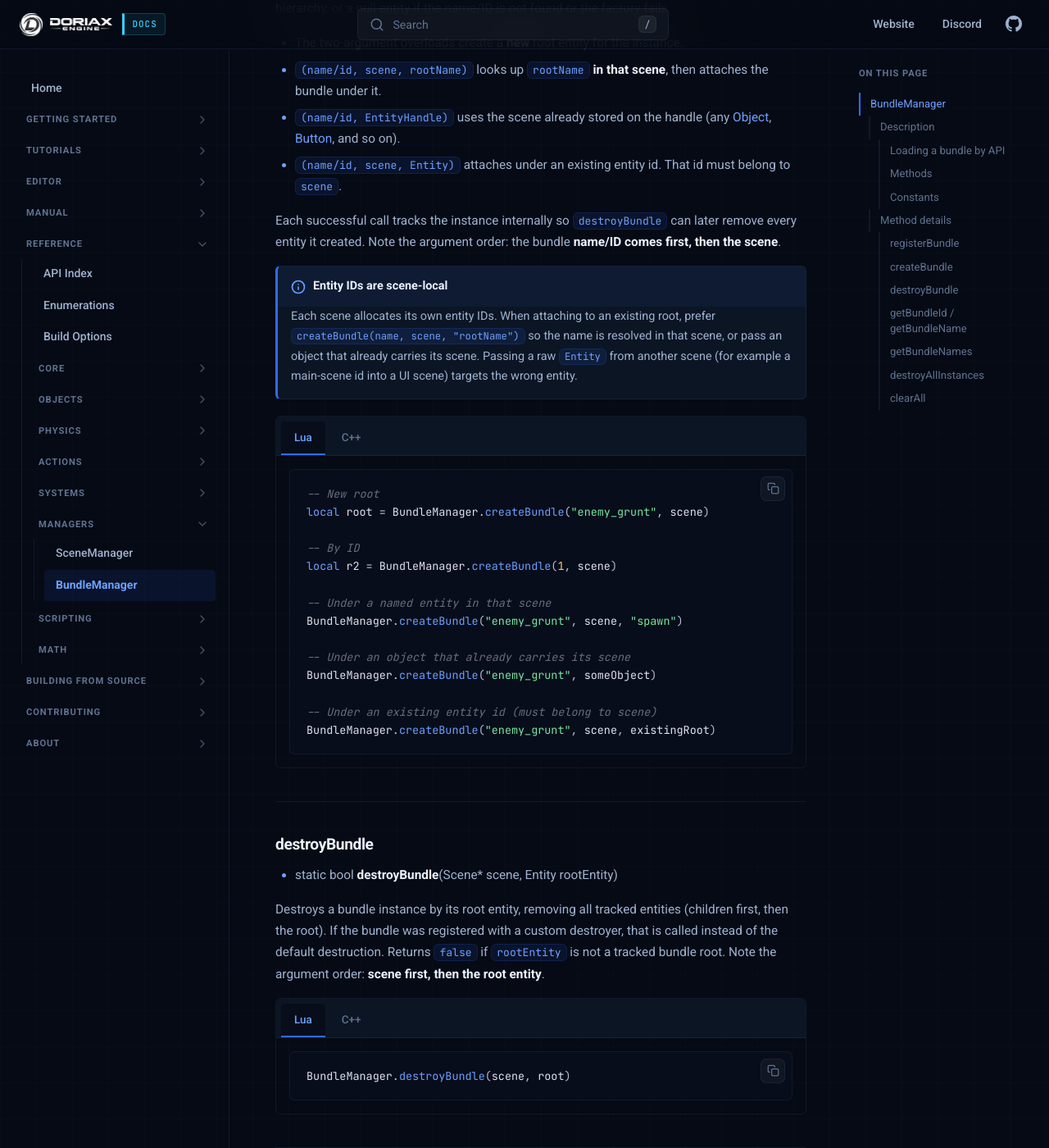
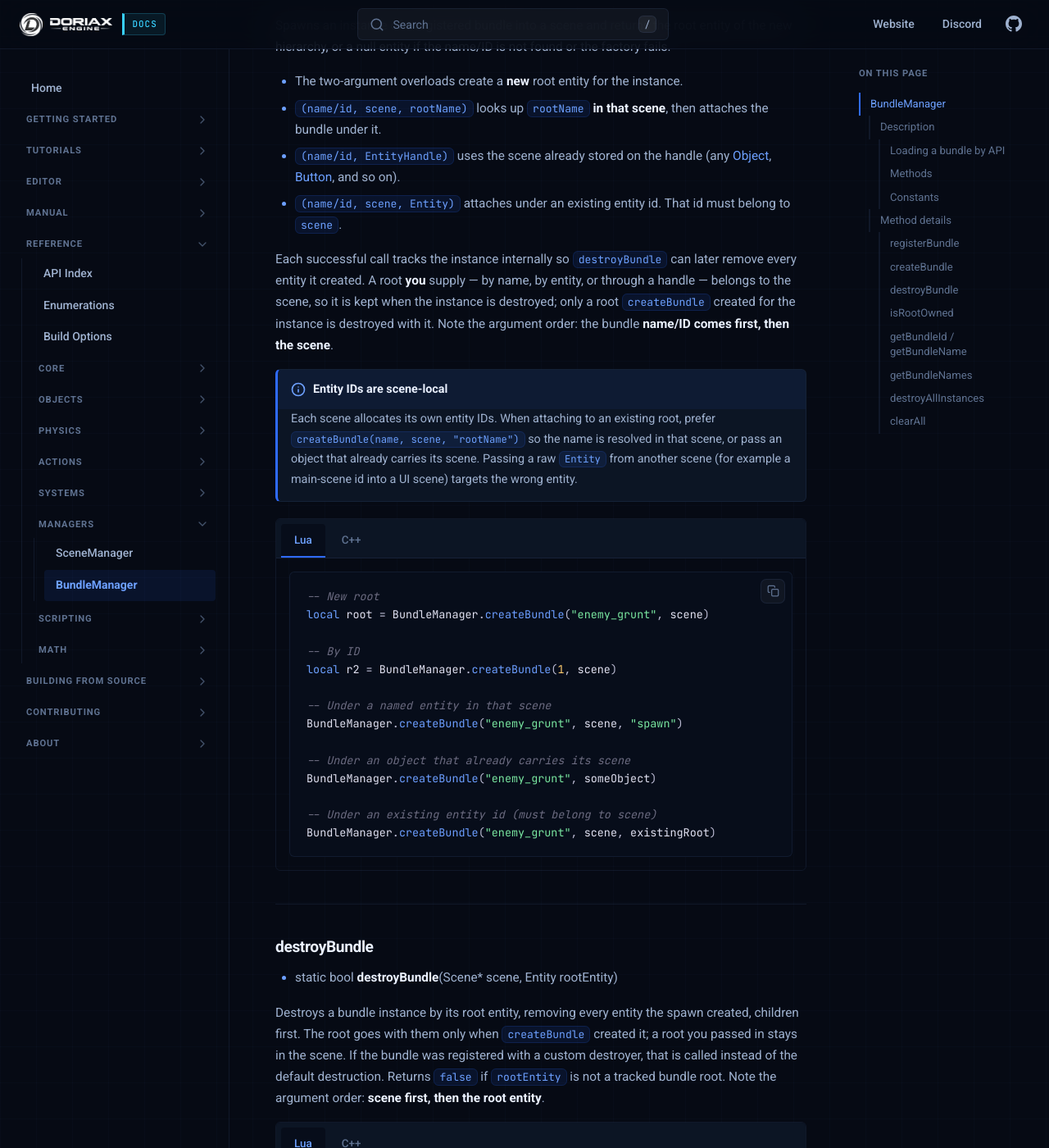
Before and after one commit to doriaxengine/doriax-docs, an MkDocs documentation site: the page built from docs/reference/classes/bundlemanager.md, in a window 1280 px wide and 1400 px high, scrolled down 2913 px. Shown: the whole window at 82% size. Built offline with MkDocs 1.6.1, drawn with Linux system fonts in a browser that asks for light colours; some of the changed text lies outside the part shown.

Commit message:
Doc bundle root ownership and component subscriptions

````diff
--- a/docs/reference/classes/bundlemanager.md
+++ b/docs/reference/classes/bundlemanager.md
@@ -56,6 +56,7 @@ drops, UI cards, and any pooled hierarchy.
 | static void | [registerBundle](#registerbundle) | C++ |
 | static Entity | [createBundle](#createbundle) | C++ \| Lua |
 | static bool | [destroyBundle](#destroybundle) | C++ \| Lua |
+| static bool | [isRootOwned](#isrootowned) | C++ |
 | static uint32_t | [getBundleId](#getbundleid-getbundlename) | C++ \| Lua |
 | static std::string | [getBundleName](#getbundleid-getbundlename) | C++ \| Lua |
 | static std::vector\<std::string\> | [getBundleNames](#getbundlenames) | C++ \| Lua |
@@ -121,8 +122,10 @@ new hierarchy, or a null entity if the name/ID is not found or the factory fails
   to `scene`.
 
 Each successful call tracks the instance internally so [`destroyBundle`](#destroybundle)
-can later remove every entity it created. Note the argument order: the bundle **name/ID
-comes first, then the scene**.
+can later remove every entity it created. A root **you** supply — by name, by entity, or
+through a handle — belongs to the scene, so it is kept when the instance is destroyed;
+only a root `createBundle` created for the instance is destroyed with it. Note the
+argument order: the bundle **name/ID comes first, then the scene**.
 
 !!! note "Entity IDs are scene-local"
     Each scene allocates its own entity IDs. When attaching to an existing root, prefer
@@ -163,10 +166,12 @@ comes first, then the scene**.
 
 * static bool **destroyBundle**(Scene* scene, Entity rootEntity)
 
-Destroys a bundle instance by its root entity, removing all tracked entities (children
-first, then the root). If the bundle was registered with a custom destroyer, that is
-called instead of the default destruction. Returns `false` if `rootEntity` is not a
-tracked bundle root. Note the argument order: **scene first, then the root entity**.
+Destroys a bundle instance by its root entity, removing every entity the spawn created,
+children first. The root goes with them only when [`createBundle`](#createbundle) created
+it; a root you passed in stays in the scene. If the bundle was registered with a custom
+destroyer, that is called instead of the default destruction. Returns `false` if
+`rootEntity` is not a tracked bundle root. Note the argument order: **scene first, then
+the root entity**.
 
 === "Lua"
     ```lua
@@ -177,6 +182,17 @@ tracked bundle root. Note the argument order: **scene first, then the root entit
     ```cpp
     BundleManager::destroyBundle(&scene, root);
     ```
+
+---
+
+### isRootOwned
+
+* static bool **isRootOwned**(Scene* scene, Entity rootEntity)
+
+Returns `true` when [`createBundle`](#createbundle) created the instance's root, which is
+also when [`destroyBundle`](#destroybundle) destroys it. A root you supplied belongs to the
+scene, so it returns `false`. Written for custom destroyers, which run while the instance is
+still tracked and often need to know whether the root is theirs to remove. C++-only.
 
 ---
 
````
Also changed, not shown: docs/manual/events.md (+5 -1 lines), docs/reference/classes/engine.md (+27 -0 lines).
